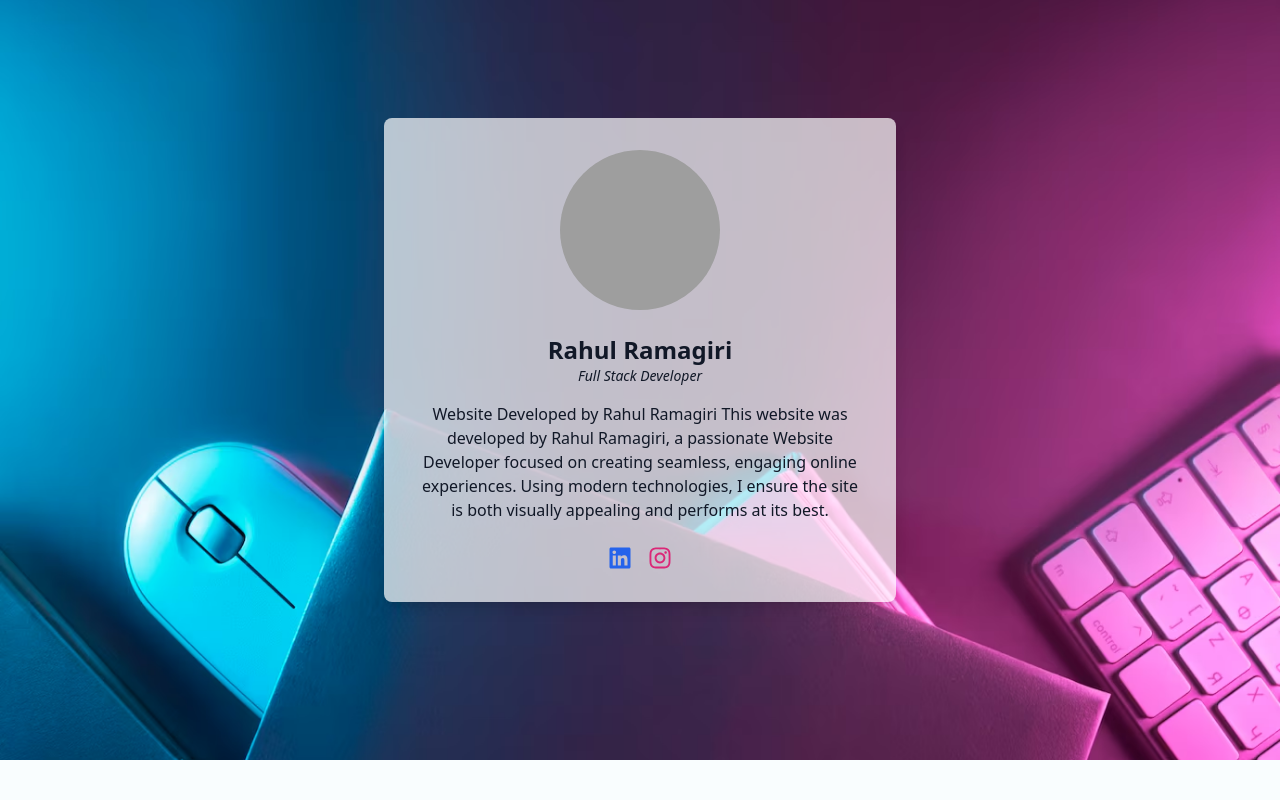
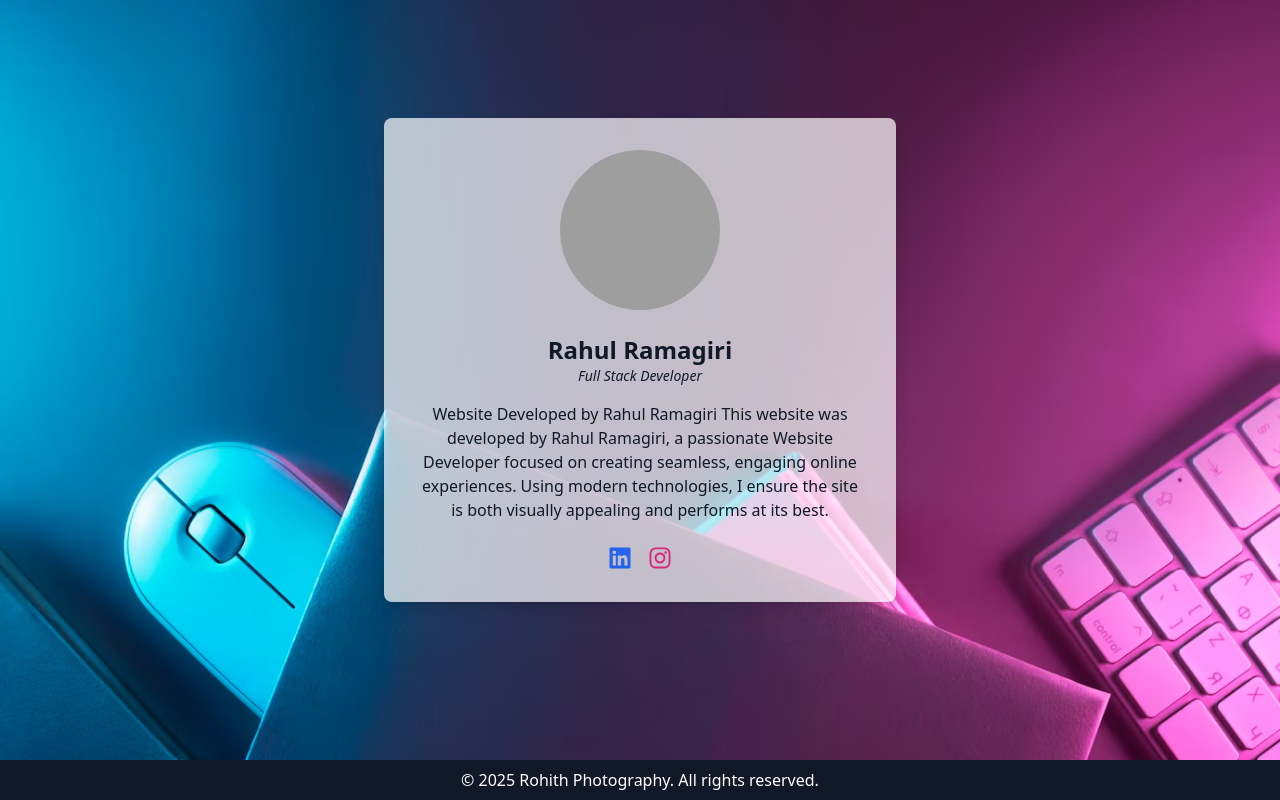
Before and after one commit to rahul2668/rohith_photography, a React (Create React App) app: page / in a window 1280 px wide. Shown: the part 6056-6856 px from the top of the page. Before the commit the page ends 6816 px from the top, so only its background shows below. Built offline with nearby package versions, Linux system fonts and the light colour scheme; grey boxes are pictures that could not be loaded.

Commit message:
removed unwanted code

```diff
--- a/src/components/Footer.js
+++ b/src/components/Footer.js
@@ -2,7 +2,7 @@ import React from 'react';
 
 const Footer = () => {
   return (
-    <footer className="bg-gray-900 text-white text-center p-4">
+    <footer className="bg-gray-900 text-white text-center py-2">
       &copy; 2025 Rohith Photography. All rights reserved.
     </footer>
   );
--- a/src/pages/Home.js
+++ b/src/pages/Home.js
@@ -6,6 +6,7 @@ import AboutUs from './About';
 import DeveloperCard from '../components/DeveloperCard';
 import Inquiry from '../components/Inquiry';
 import Videos from '../components/Videos';
+import Footer from '../components/Footer';
 
 const Home = () => {
   return (
@@ -40,6 +41,7 @@ const Home = () => {
       <AboutUs />
       <Inquiry />
       <DeveloperCard />
+      <Footer />
 
 
 
```
